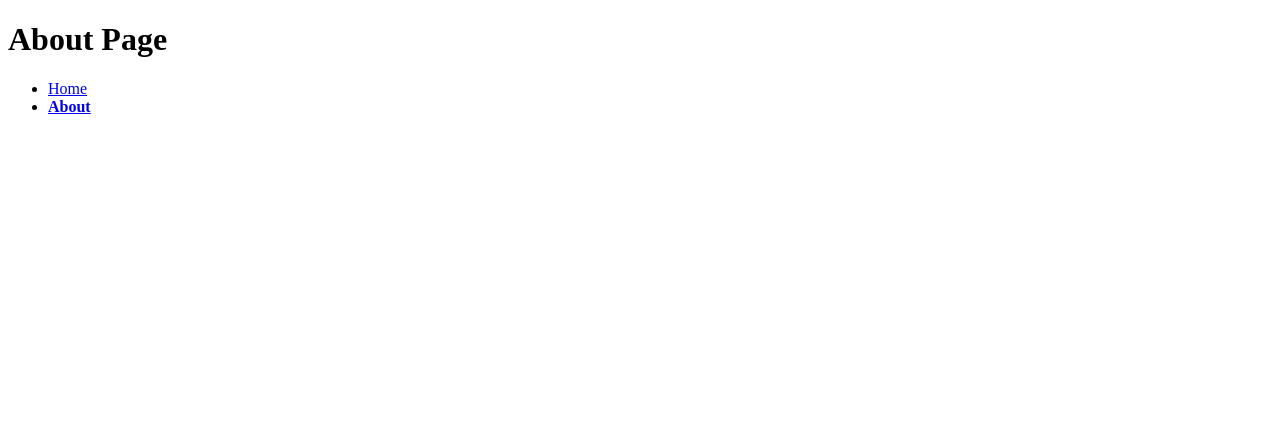
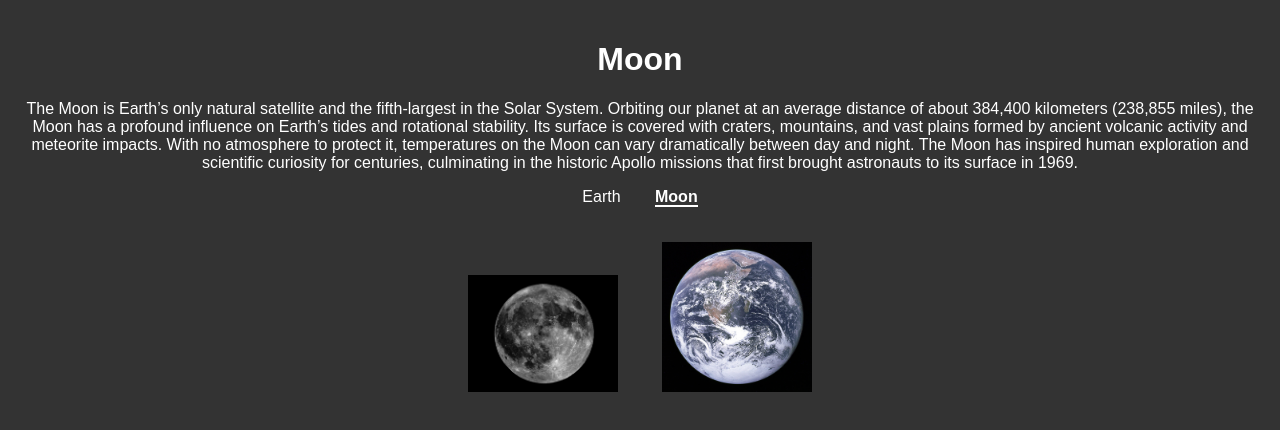
Before and after one commit to jamil-shah/hello-explorer, a plain HTML site: page about.html in a window 1280 px wide. Drawn offline with Linux system fonts and the light colour scheme.

Commit message:
Added earth and moon, content to index and about. css stylesheet

```diff
--- a/about.html
+++ b/about.html
@@ -7,13 +7,25 @@
     <link rel="stylesheet" href="screen.css">
   </head>
   <body>
-    <h1>About Page</h1>
+    <h1>Moon</h1>
+    <p>The Moon is Earth’s only natural satellite and the fifth-largest
+      in the Solar System. Orbiting our planet at an average distance of
+      about 384,400 kilometers (238,855 miles), the Moon has a profound
+      influence on Earth’s tides and rotational stability. Its surface
+      is covered with craters, mountains, and vast plains formed by ancient
+      volcanic activity and meteorite impacts. With no atmosphere to protect
+      it, temperatures on the Moon can vary dramatically between day and night.
+      The Moon has inspired human exploration and scientific curiosity for
+      centuries, culminating in the historic Apollo missions that first brought
+      astronauts to its surface in 1969.</p>
     <nav>
       <ul>
-        <li><a href="index.html">Home</a></li>
-        <li><a href="about.html" class="active">About</a></li>
+        <li><a href="index.html">Earth</a></li>
+        <li><a href="about.html" class="active">Moon</a></li>
       </ul>
     </nav>
+    <img src="Moon.jpg" alt="Moon">
+    <img src="Earth.jpg" alt="Earth">
     <script src="index.js"></script>
   </body>
 </html>
--- a/screen.css
+++ b/screen.css
@@ -1,4 +1,34 @@
 /* Add screen styles below */
+body {
+    font-family: Ariel, sans-serif;
+    background-color: #333;
+    color: #fff;
+    text-align: center;
+    margin: 0;
+    padding: 20px;
+}
+
+nav ul {
+    list-style: none;
+    padding: 0;
+}
+
+nav ul li {
+    display: inline;
+    margin: 0 15px;
+}
+
+a {
+    color: #fff;
+    text-decoration: none;
+}
+
 a.active {
     font-weight: bold;
+    border-bottom: 2px solid #fff;
 }
+
+img {
+    width: 150px;
+    margin: 20px;
+}
```
Also changed, not shown: index.html (+14 -3 lines), Earth.jpg (added), Moon.jpg (added).
